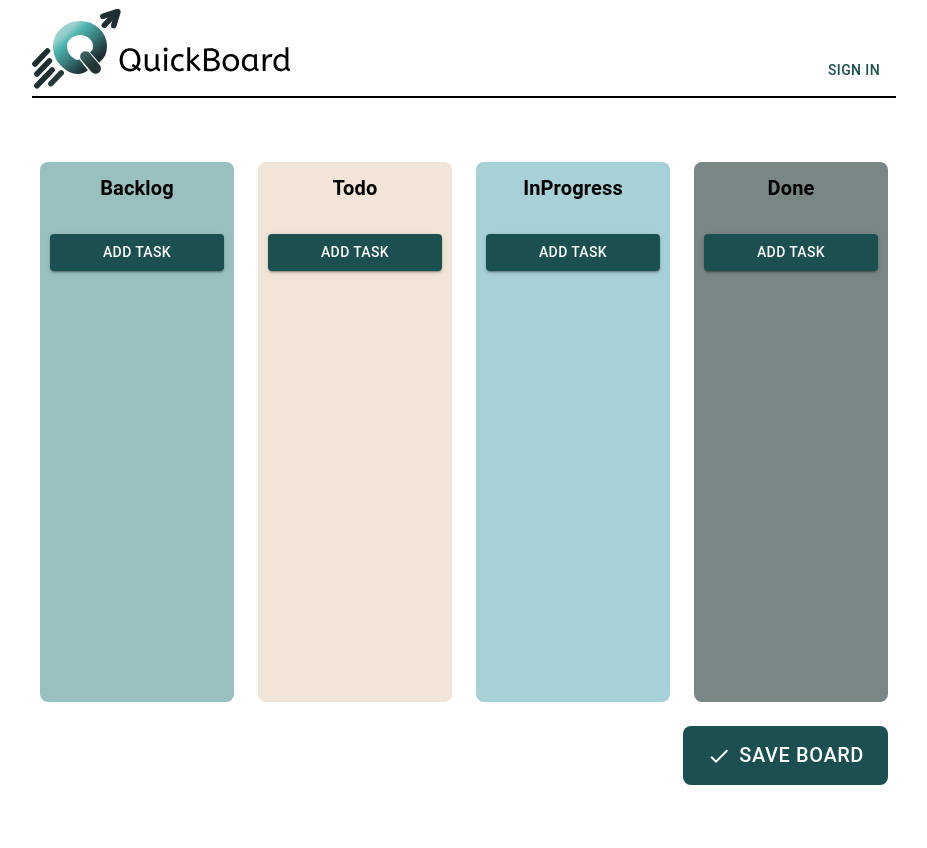
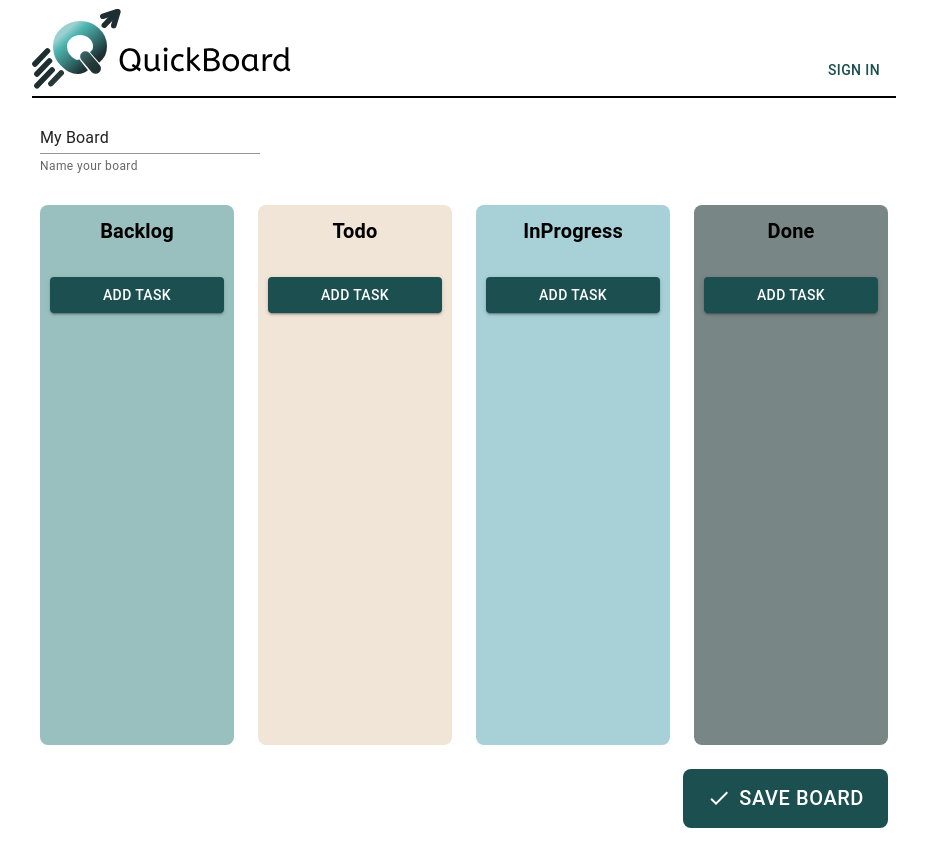
Before and after one commit to h3770k1k1/kanban-app, a React (Create React App) app: page /board in a window 1280 px wide. Shown: the whole page, without its empty margins (176-1103 px from the left). Before the commit the page ends 805 px from the top, so only its background shows below. Built offline with nearby package versions, Linux system fonts and the light colour scheme.

Commit message:
add static buttons

```diff
--- a/src/components/Board.js
+++ b/src/components/Board.js
@@ -1,5 +1,5 @@
 import React, { useState } from 'react';
-import { Container, Grid, Button,Box} from '@mui/material';
+import { Container, Grid, Button,Box, TextField} from '@mui/material';
 import TaskColumn from './TaskColumn';
 import theme from '../styles/theme';
 import CheckIcon from '@mui/icons-material/Check';
@@ -74,7 +74,14 @@ const Board = () => {
 
   return (
     <Container sx={{ width: '70%', height: '100%', position: 'relative', padding: '20px' }}>
-      <Grid container spacing={3} sx={{ marginTop: '20px' }}>
+     <Box sx={{width:'100%', display:'flex', justifyContent:'flex-start',marginTop:'0.5vh'}}> <TextField
+          id="standard-helperText"
+          label=""
+          defaultValue="My Board"
+          helperText="Name your board"
+          variant="standard"
+        /></Box>
+      <Grid container spacing={3} sx={{ marginTop: '0.5vh' }}>
         {Object.keys(tasks).map((columnKey) => (
           <Grid item xs={3} key={columnKey}>
             <TaskColumn
```
